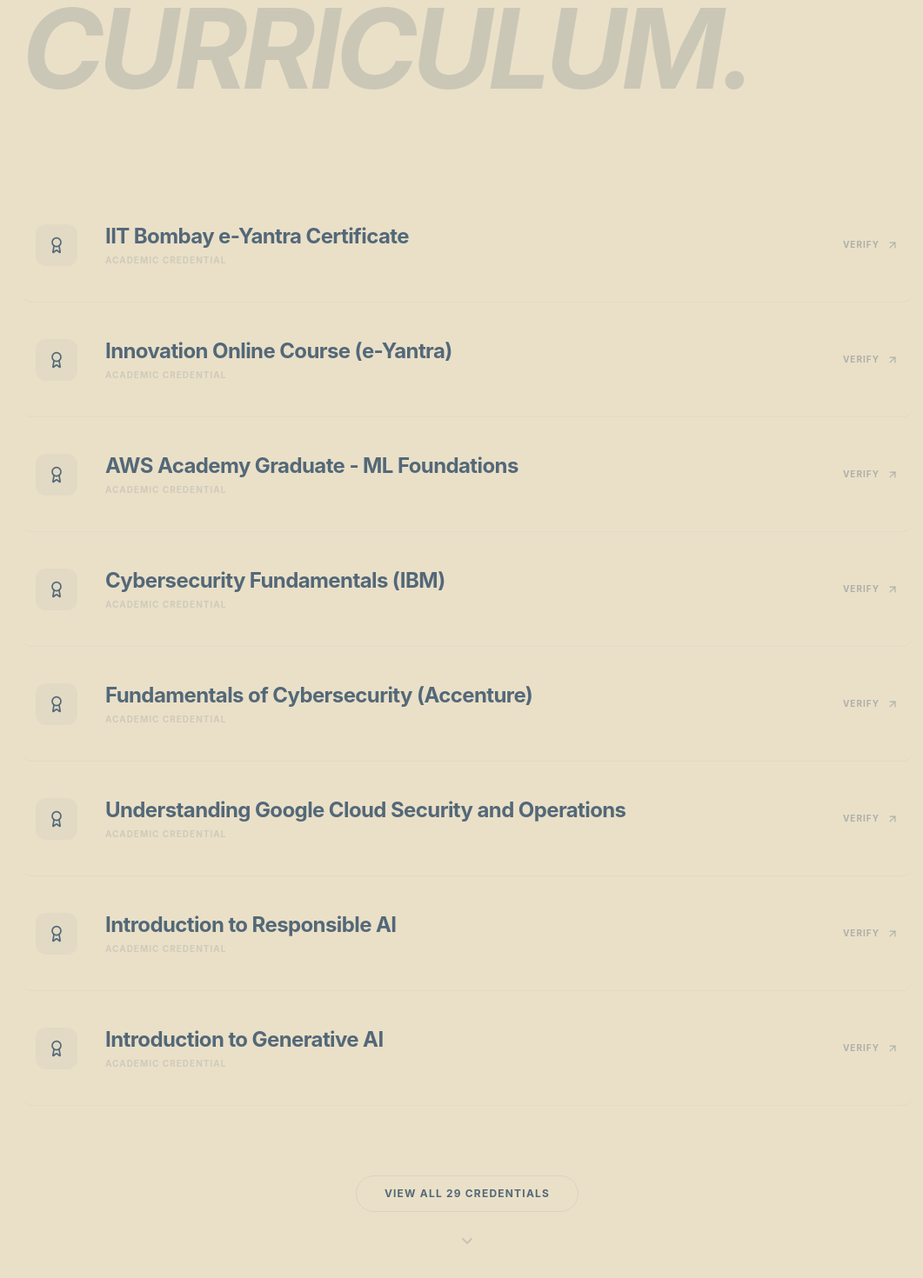
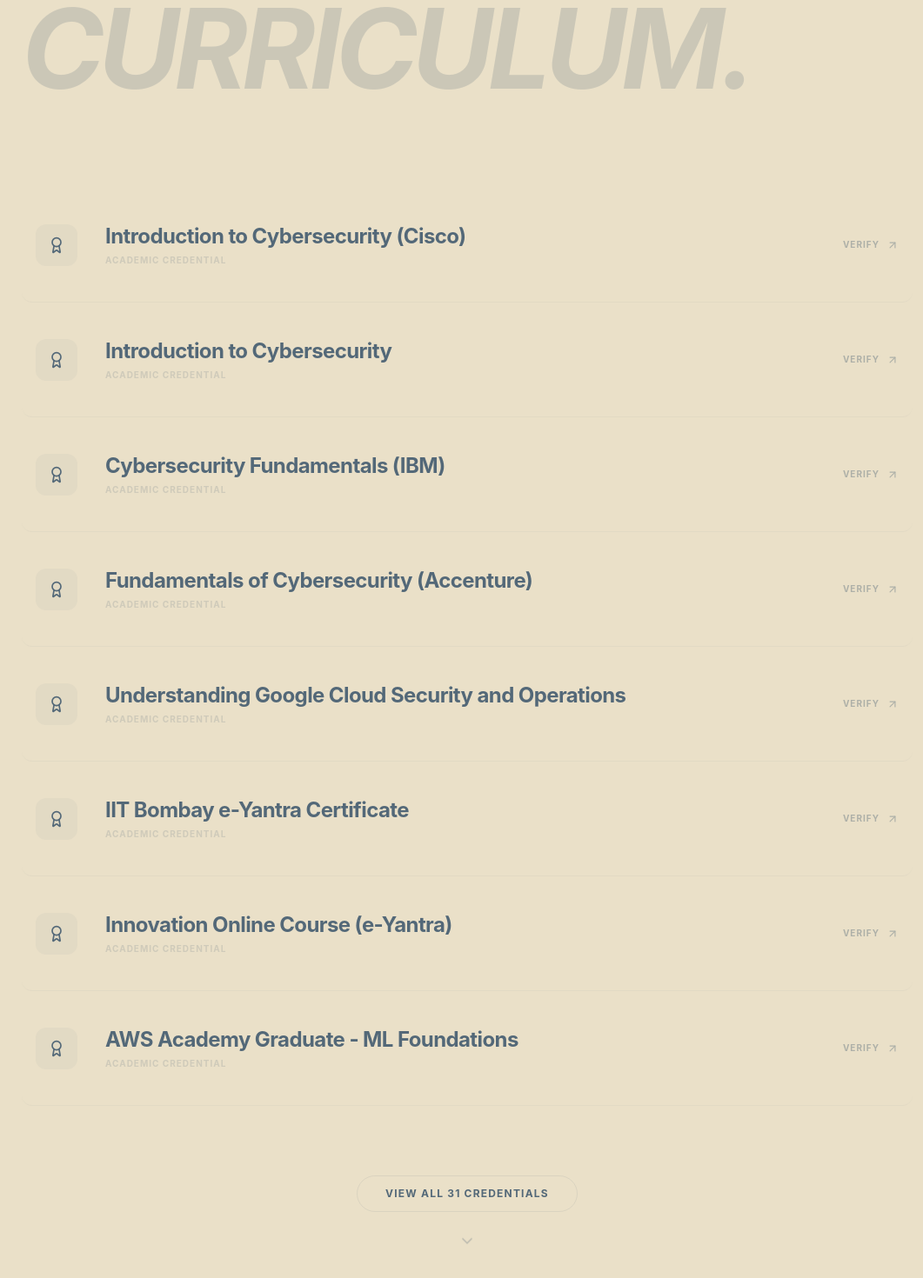
Before and after one commit to tithi0126/portfolio_tithi, a React (Vite) app: page / in a window 1280 px wide. Shown: the part 10198-11668 px from the top of the page at 87% size, without its empty margins (103-1164 px from the left). Built offline with nearby package versions, Linux system fonts and the light colour scheme.

Commit message:
add new cybersecurity certificates to website and place cybersecurity category at the top

```diff
--- a/src/components/Certifications.jsx
+++ b/src/components/Certifications.jsx
@@ -43,12 +43,14 @@
     const [showAll, setShowAll] = useState(false)
 
     const certifications = [
+        { title: 'Introduction to Cybersecurity (Cisco)', file: 'cisco_cs.pdf' },
+        { title: 'Introduction to Cybersecurity', file: 'Introduction_to_Cybersecurity_certificate_tithishah26-gmail-com_46335817-1ab1-4c18-ae82-857a688e8c24.pdf' },
+        { title: 'Cybersecurity Fundamentals (IBM)', file: 'IBMDesign20260516-31-z0l1no.pdf' },
+        { title: 'Fundamentals of Cybersecurity (Accenture)', file: 'Accenture Cybersecurity.png' },
+        { title: 'Understanding Google Cloud Security and Operations', url: 'https://www.skills.google/public_profiles/cc6552e3-a70a-4d74-968d-aa46c07d8ef2/badges/6381513' },
         { title: 'IIT Bombay e-Yantra Certificate', file: 'E-yantra.png' },
         { title: 'Innovation Online Course (e-Yantra)', file: 'e-Yantra Online Course on Innovation.pdf' },
         { title: 'AWS Academy Graduate - ML Foundations', file: 'AWS Machine Learning.pdf' },
-        { title: 'Cybersecurity Fundamentals (IBM)', file: 'IBMDesign20260516-31-z0l1no.pdf' },
-        { title: 'Fundamentals of Cybersecurity (Accenture)', file: 'Accenture Cybersecurity.png' },
-        { title: 'Understanding Google Cloud Security and Operations', url: 'https://www.skills.google/public_profiles/cc6552e3-a70a-4d74-968d-aa46c07d8ef2/badges/6381513' },
         { title: 'Introduction to Responsible AI', url: 'https://www.skills.google/public_profiles/cc6552e3-a70a-4d74-968d-aa46c07d8ef2/badges/6371611' },
         { title: 'Introduction to Generative AI', url: 'https://www.skills.google/public_profiles/cc6552e3-a70a-4d74-968d-aa46c07d8ef2/badges/6187089' },
         { title: 'Introduction to Large Language Models', url: 'https://www.skills.google/public_profiles/cc6552e3-a70a-4d74-968d-aa46c07d8ef2/badges/6185201' },
```
